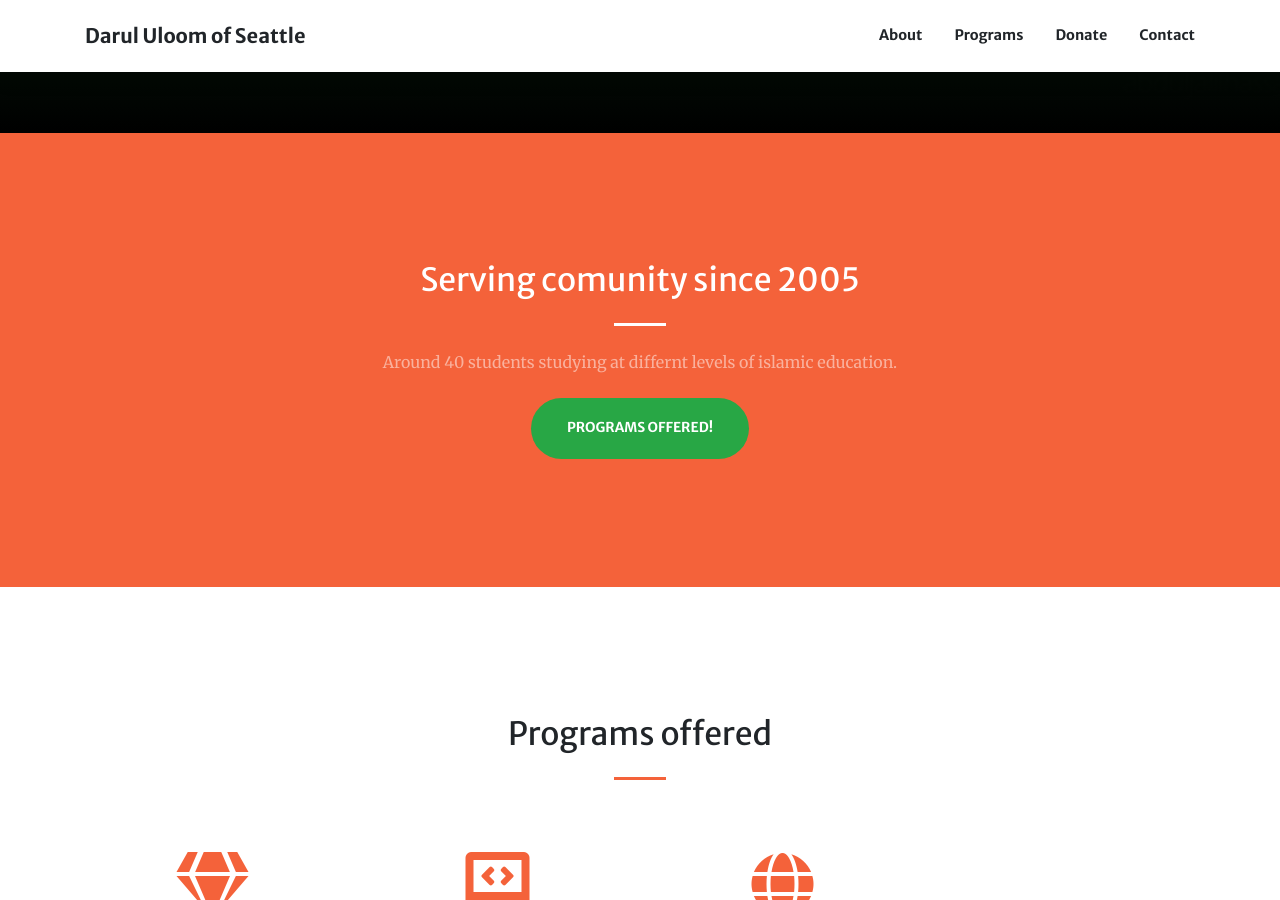
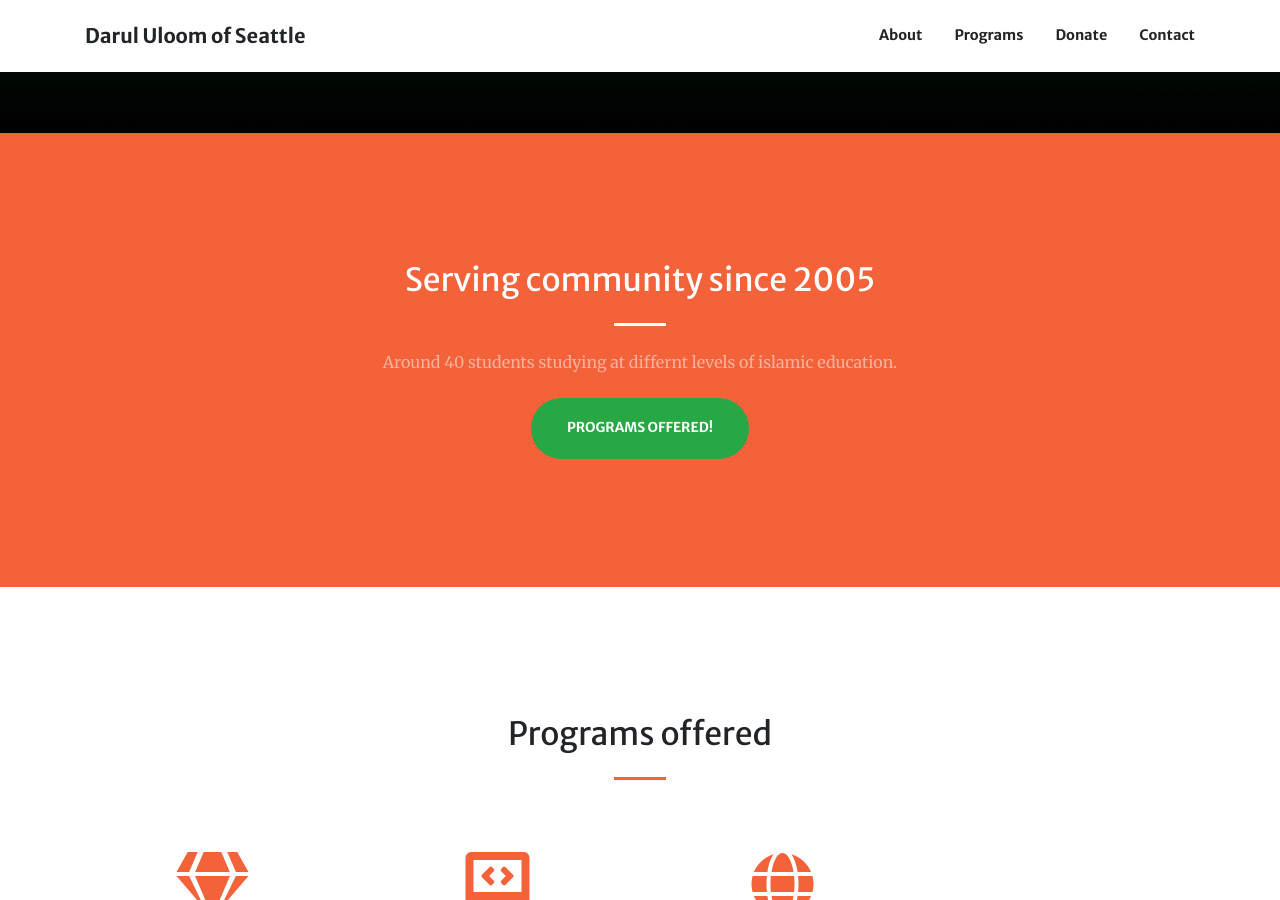
Before and after one commit to sajjadakhter/darul-uloom-seattle, a Jekyll site: the page built from index.html, in a window 1280 px wide and 900 px high, scrolled down 767 px. Built offline with Jekyll 4.4.1, drawn with Linux system fonts in a browser that asks for light colours.

Commit message:
Update about.html (#3)
Corrected spelling for 'community'

```diff
--- a/_includes/about.html
+++ b/_includes/about.html
@@ -3,7 +3,7 @@
   <div class="container">
     <div class="row justify-content-center">
       <div class="col-lg-8 text-center">
-        <h2 class="text-white mt-0">Serving comunity since 2005</h2>
+        <h2 class="text-white mt-0">Serving community since 2005</h2>
         <hr class="divider light my-4">
         <p class="text-white-50 mb-4">Around 40 students studying at differnt levels of islamic education.</p>
         <a class="btn btn-success btn-xl js-scroll-trigger" href="#programs">Programs offered!</a>
```
